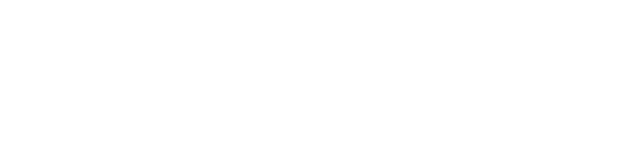
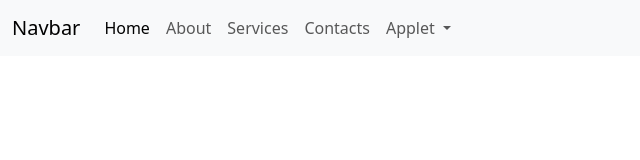
Before and after one commit to biancamatt/IT24A, a plain HTML site: page applet-3.html in a window 1280 px wide. Shown: the whole page, without its empty margins (0-640 px from the left). Drawn offline with nearby package versions, Linux system fonts and the light colour scheme.

Commit message:
added navbar

```diff
--- a/applet-3.html
+++ b/applet-3.html
@@ -13,3 +13,44 @@
         crossorigin="anonymous"></script>
     <title>Document</title>
 </head>
+
+<nav class="navbar navbar-expand-lg bg-body-tertiary">
+    <div class="container-fluid">
+        <a class="navbar-brand" href="#">Navbar</a>
+        <button class="navbar-toggler" type="button" data-bs-toggle="collapse" data-bs-target="#navbarNav"
+            aria-controls="navbarNav" aria-expanded="false" aria-label="Toggle navigation">
+            <span class="navbar-toggler-icon"></span>
+        </button>
+        <div class="collapse navbar-collapse" id="navbarNav">
+            <ul class="navbar-nav">
+                <li class="nav-item">
+                    <a class="nav-link active" aria-current="page" href="#">Home</a>
+                </li>
+                <li class="nav-item">
+                    <a class="nav-link" href="#">About</a>
+                </li>
+                <li class="nav-item">
+                    <a class="nav-link" href="#">Services</a>
+                </li>
+                <li class="nav-item">
+                    <a class="nav-link" href="#">Contacts</a>
+                </li>
+
+                <li class="nav-item dropdown">
+                    <a class="nav-link dropdown-toggle" href="#" role="button" data-bs-toggle="dropdown"
+                        aria-expanded="false">
+                        Applet
+                    </a>
+                    <ul class="dropdown-menu">
+                        <li><a class="dropdown-item" href="./applet-2.html">Applet 2 Leaflet Map</a></li>
+                        <li><a class="dropdown-item" href="./applet-3.html">Applet 3 Button Counts</a></li>
+                        <li>
+                            <hr class="dropdown-divider">
+                        </li>
+                    </ul>
+            </ul>
+        </div>
+    </div>
+</nav>
+
+<body>
```
Lines whose indentation alone changed are shown as unchanged.
